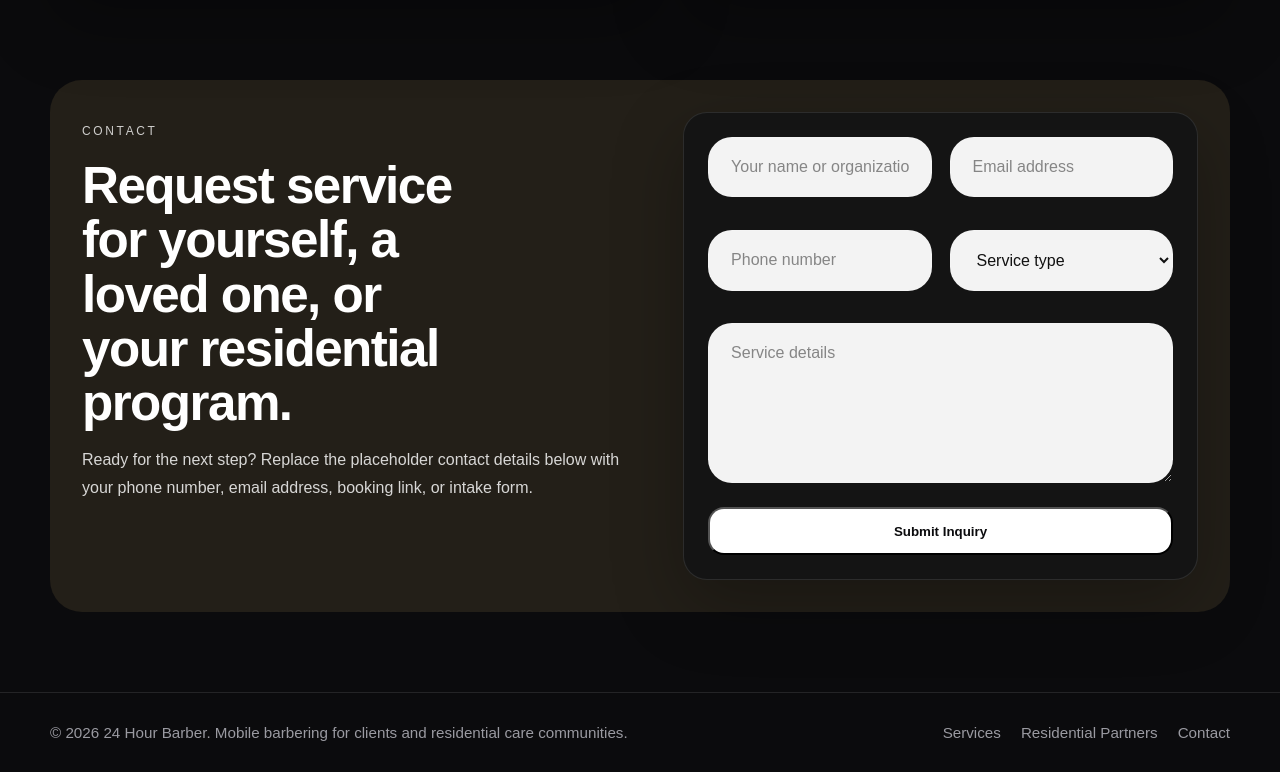
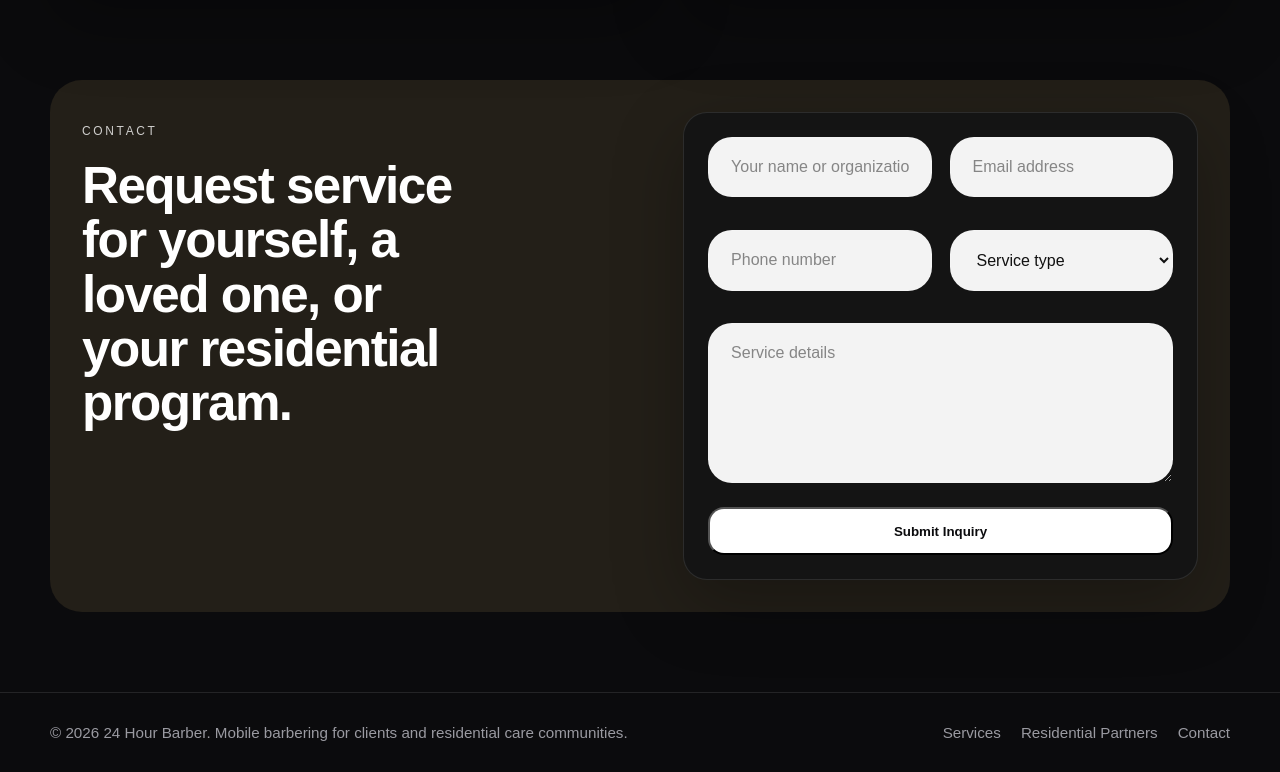
Before and after one commit to 24HourBarber/24-hour-barber, a Next.js app: page / in a window 1280 px wide. Shown: the part 3859-4631 px from the top of the page. Built offline with nearby package versions, Linux system fonts and the light colour scheme.

Commit message:
Update page.js

```diff
--- a/app/page.js
+++ b/app/page.js
@@ -241,10 +241,7 @@ export default function HomePage() {
           <div>
             <p className="section-kicker contact-kicker">Contact</p>
             <h2>Request service for yourself, a loved one, or your residential program.</h2>
-            <p className="contact-copy">
-              Ready for the next step? Replace the placeholder contact details below with your phone number,
-              email address, booking link, or intake form.
-            </p>
+
           </div>
 
     <form action="/api/inquiry" method="POST" className="contact-card">
```
